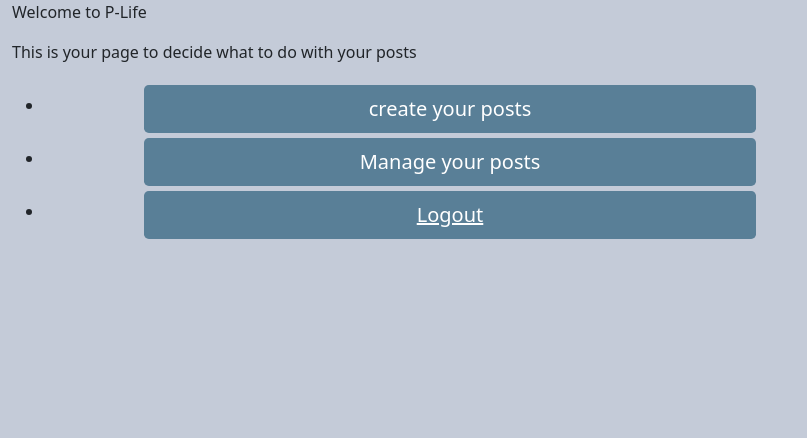
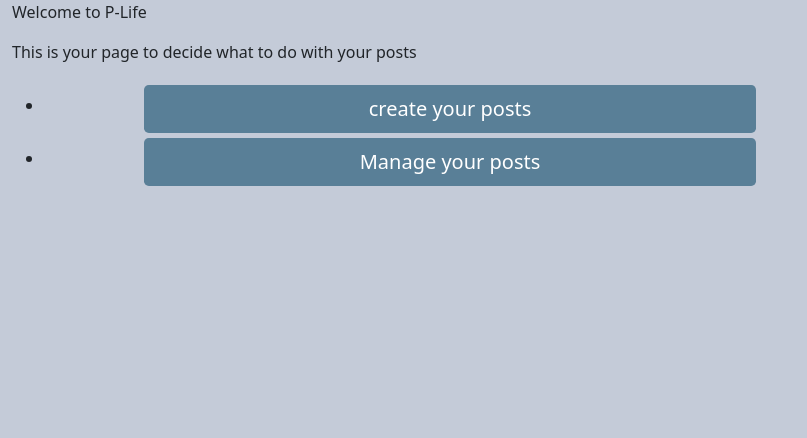
Before and after one commit to Code-Institute-Submissions/Niged01-P-Life_DecResub, a Django app: page /profile in a window 1280 px wide. Shown: the part 60-498 px from the top of the page, without its empty margins (0-807 px from the left). Run offline with Django 3.2, Linux system fonts and the light colour scheme; some libraries are stand-ins or nearby versions.

Commit message:
Refactored Profile page

```diff
--- a/templates/profile.html
+++ b/templates/profile.html
@@ -17,9 +17,6 @@
             <li class="profile-item">
                 <a class="btn btn-signup btn-lg profile-item-link" href="{% url 'my_posts' %}">Manage your posts</a>
             </li>
-            <li class="profile-item">
-                <button type="button" class="btn btn-signup btn-lg btn-link" data-bs-toggle="modal" data-bs-target="#logoutModal">Logout</button>
-            </li>
         </ul>
     </div>
 </div>
```
